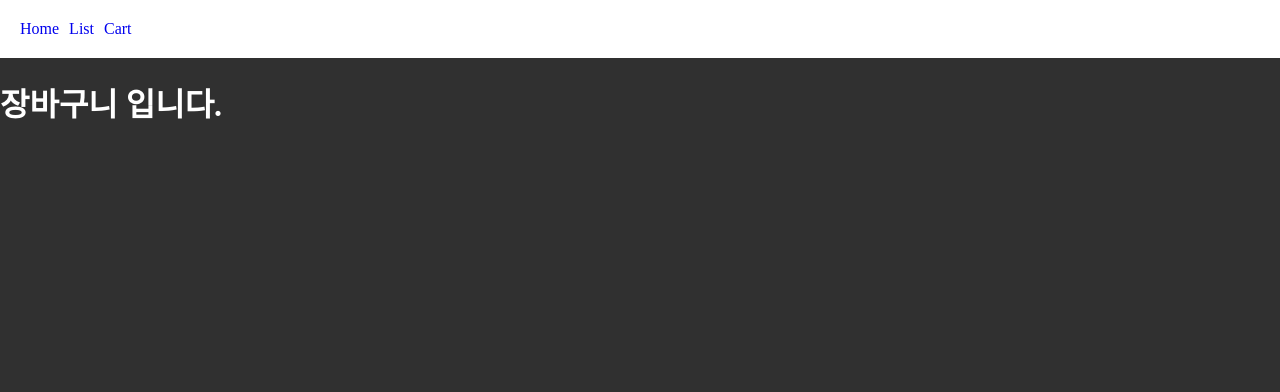
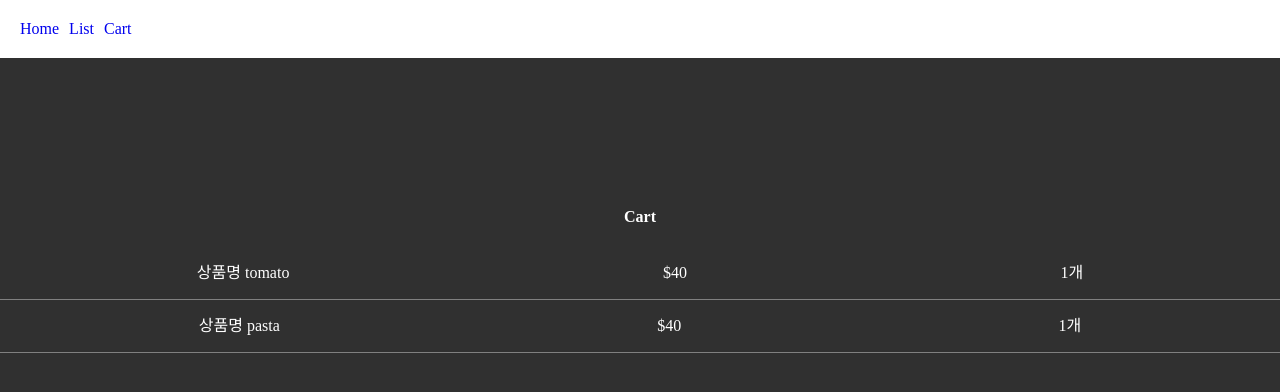
Before and after one commit to BahngJH/next-fresh, a Next.js app: page /cart in a window 1280 px wide. Shown: the top 392 px of the page. Built offline with nearby package versions, Linux system fonts and the light colour scheme.

Commit message:
cart 페이지 구성성

```diff
--- /dev/null
+++ b/app/cart/data.js
@@ -0,0 +1,4 @@
+let age = 20;
+let name = 'park';
+
+export { age, name };
--- a/app/cart/page.jsx
+++ b/app/cart/page.jsx
@@ -1,7 +1,28 @@
+import { age, name } from './data';
+
 export default function Cart() {
+    let 장바구니 = ['tomato', 'pasta'];
+
     return (
-        <div>
-            <h1>장바구니 입니다.</h1>
-        </div>
+      <div>
+        <h4 className="title">Cart</h4>
+
+        {장바구니.map((name, i ) => {
+            return (
+                <CartItem key={i} name={name}/>
+            )
+        })}
+
+      </div>
     )
-}
+  }
+
+  function CartItem(props) {
+    return (
+      <div className="cart-item">
+        <p>상품명 {props.name} </p>
+        <p>$40</p>
+        <p>1개</p>
+      </div>
+    )
+  }
--- a/app/globals.css
+++ b/app/globals.css
@@ -36,3 +36,11 @@ body {
     width: 100%;
     height: auto;
   }
+
+  .cart-item {
+    padding: 10px;
+    display: flex;
+    justify-content: space-around;
+    border-bottom: 1px solid grey;
+    line-height: 0px;
+  }
```
